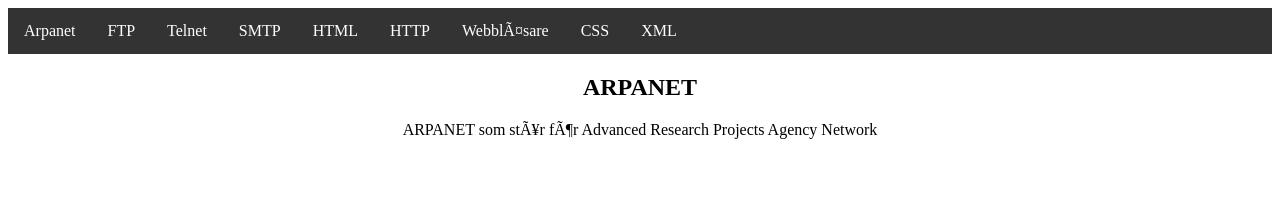
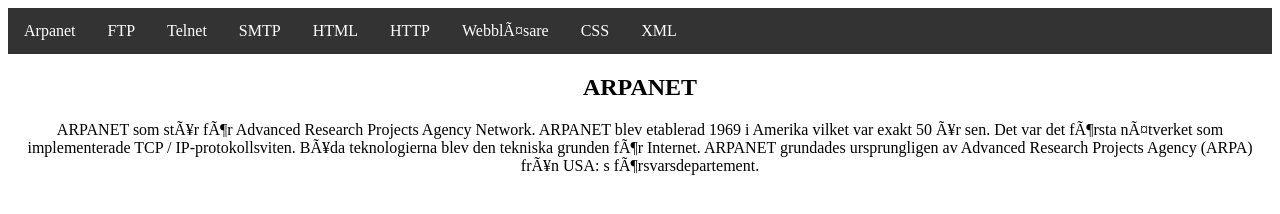
Before and after one commit to Bilyalq/Historia, a plain HTML site: page arpanet.html in a window 1280 px wide. Drawn offline with Linux system fonts and the light colour scheme.

Commit message:
Update arpanet.html

```diff
--- a/arpanet.html
+++ b/arpanet.html
@@ -49,6 +49,8 @@ li a:hover {
   <li><a href="xml.html">XML</a></li>
 </ul>
   <center> <h2> ARPANET </h2> </center>
-   <center> <p> ARPANET som står för Advanced Research Projects Agency Network </p> </center>
+   <center> <p> ARPANET som står för Advanced Research Projects Agency Network. ARPANET blev etablerad 1969 i Amerika vilket var exakt 50 år sen.
+     Det var det första nätverket som implementerade TCP / IP-protokollsviten. Båda teknologierna blev den tekniska grunden för Internet.
+     ARPANET grundades ursprungligen av Advanced Research Projects Agency (ARPA) från USA: s försvarsdepartement.</p> </center>
 </body>
 </html>
```
